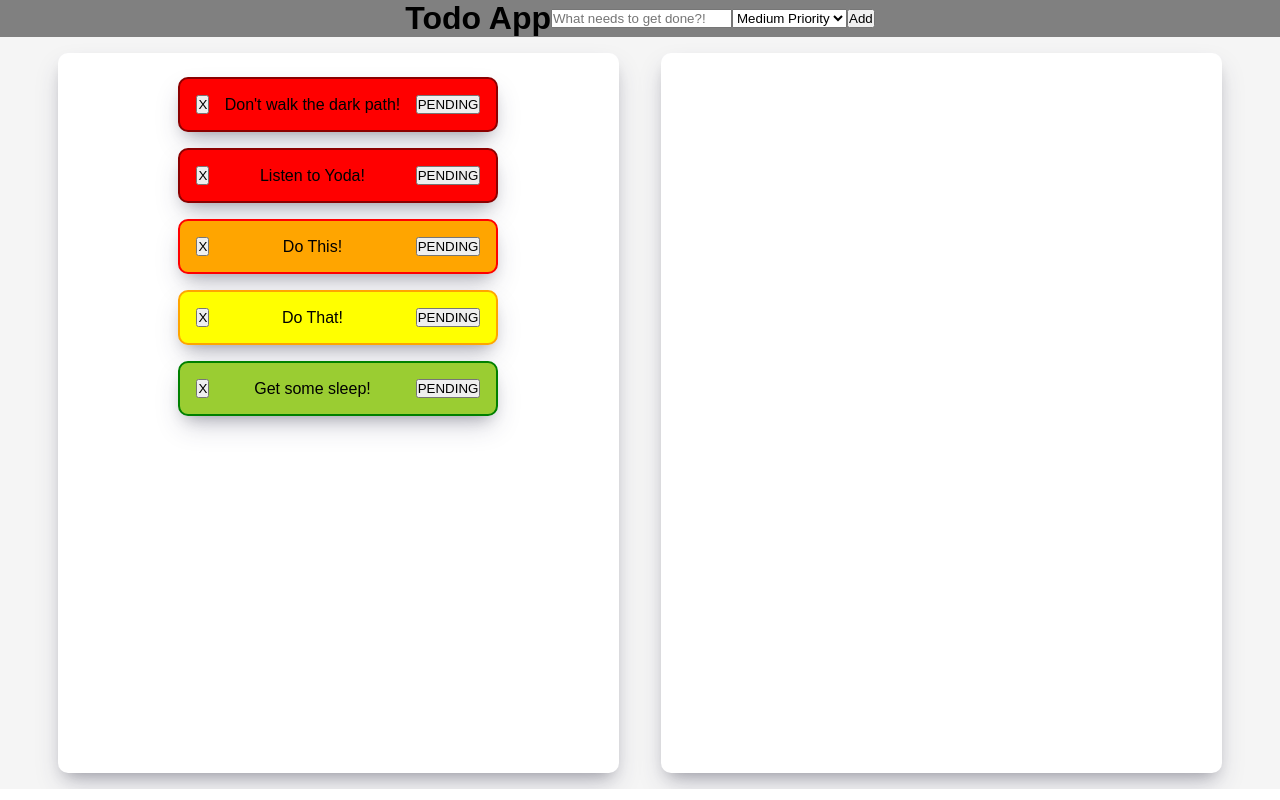
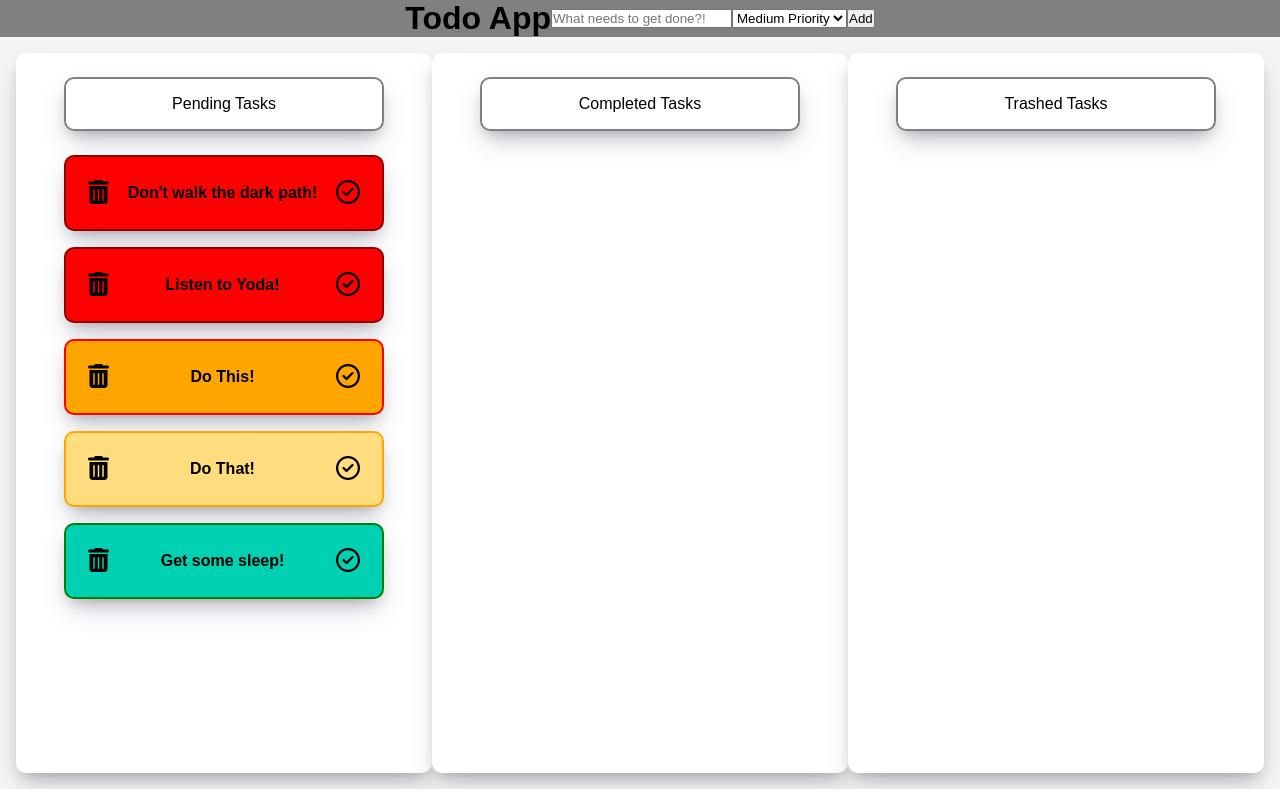
Before and after one commit to mayinx/bello, a React (Create React App) app: page / in a window 1280 px wide. Built offline with nearby package versions, Linux system fonts and the light colour scheme.

Commit message:
Add multiple status-specific todolists

```diff
--- a/public/index.html
+++ b/public/index.html
@@ -9,6 +9,10 @@
       name="description"
       content="Web site created using create-react-app"
     />
+    <script
+      src="https://kit.fontawesome.com/0069c24e64.js"
+      crossorigin="anonymous"
+    ></script>
     <link rel="apple-touch-icon" href="%PUBLIC_URL%/logo192.png" />
     <!--
       manifest.json provides metadata used when your web app is installed on a
--- a/src/App.css
+++ b/src/App.css
@@ -82,7 +82,12 @@
   border: 2px solid gray;
 }
 
-.App main div.TasksTile--pending ul li.TodoListItem {
+.App main div.TasksTile > ul > li.listHeader {
+  background: none;
+  justify-content: center;
+  margin-bottom: 1rem;
+}
+.App main div.TasksTile--pending ul li.listHeader {
 }
 .App main div.TasksTile--pending ul li.TodoListItem.TodoListItem--priority-1 {
   background-color: red;
@@ -93,11 +98,13 @@
   border-color: red;
 }
 .App main div.TasksTile--pending ul li.TodoListItem.TodoListItem--priority-3 {
-  background-color: yellow;
+  background-color: #ffdc7d;
   border-color: orange;
 }
 .App main div.TasksTile--pending ul li.TodoListItem.TodoListItem--priority-4 {
-  background-color: yellowgreen;
+  /* background-color: yellowgreen; */
+  /* background-color: #00c4a7; */
+  background-color: #00d1b2;
   border-color: green;
 }
 
@@ -107,9 +114,59 @@
   display: flex;
   min-height: 90vh;
 }
+
+.App main div.TasksTile ul li .TodoListItem--task-caption {
+  font-weight: bold;
+}
 .App main div.TasksTile--pending ul li.TodoListItem {
   background-color: red;
 }
 .App main div.TasksTile--done ul li.TodoListItem {
-  background-color: gray;
+  /* background-color: gray; */
+  background-color: lightslategray;
+  border-color: #525e6a;
+
+  background-color: lightgray;
+  border-color: #c5c5c5;
 }
+
+.App main div.TasksTile ul li.TodoListItem button {
+  all: unset;
+  padding: 0.25em;
+  /* color: darkolivegreen; */
+  color: black;
+  font-size: 1.5rem;
+  background-color: transparent;
+  /* border-radius: 50%; */
+  /* border: 1px solid gray; */
+}
+
+.App
+  main
+  div.TasksTile--pending
+  ul
+  li.TodoListItem
+  button.toggleTaskStatus:hover
+  i:before {
+  font-family: "Font Awesome 5 Free";
+  font-weight: 900;
+  content: "\f058";
+}
+
+.App main div.TasksTile--pending ul li.TodoListItem button:hover i:before {
+  color: white;
+}
+.App
+  main
+  div.TasksTile--done
+  ul
+  li.TodoListItem
+  button.toggleTaskStatus
+  i:before {
+  font-family: "Font Awesome 5 Free";
+  font-weight: 900;
+  content: "\f0e2";
+}
+.App main div.TasksTile--done ul li.TodoListItem button:hover i:before {
+  color: white;
+}
--- a/src/App.js
+++ b/src/App.js
@@ -4,8 +4,17 @@ import TodoListItem from "./components/TodoListItem.js";
 import { v4 as uuidv4 } from "uuid"; // gives us uniq ids for our tasks
 
 function App() {
-  const TASK_STATUS_PENDING = "PENDING";
+  const TASK_STATUS_PENDING = "PENDING"; // == BACKLOG
+  const TASK_STATUS_ACTIVE = "ACTIVE";
   const TASK_STATUS_DONE = "DONE";
+  const TASK_STATUS_TRASHED = "TRASHED";
+  const TASK_STATUSES = [
+    TASK_STATUS_PENDING,
+    TASK_STATUS_ACTIVE,
+    TASK_STATUS_DONE,
+    TASK_STATUS_TRASHED,
+  ];
+
   const seedTasks = [
     {
       id: uuidv4(),
@@ -13,6 +22,8 @@ function App() {
       status: TASK_STATUS_PENDING,
       priority: 2,
       completedAt: null,
+      trashedAt: null,
+      activatedAt: null,
     },
     {
       id: uuidv4(),
@@ -20,6 +31,8 @@ function App() {
       status: TASK_STATUS_PENDING,
       priority: 3,
       completedAt: null,
+      trashedAt: null,
+      activatedAt: null,
     },
     {
       id: uuidv4(),
@@ -27,6 +40,8 @@ function App() {
       status: TASK_STATUS_PENDING,
       priority: 1,
       completedAt: null,
+      trashedAt: null,
+      activatedAt: null,
     },
     {
       id: uuidv4(),
@@ -34,6 +49,8 @@ function App() {
       status: TASK_STATUS_PENDING,
       priority: 1,
       completedAt: null,
+      trashedAt: null,
+      activatedAt: null,
       createdAt: +new Date(),
     },
     {
@@ -42,36 +59,22 @@ function App() {
       status: TASK_STATUS_PENDING,
       priority: 4,
       completedAt: null,
+      trashedAt: null,
       createdAt: +new Date(),
     },
   ];
   const [tasks, setTasks] = useState(seedTasks);
-  // Rende rour pending and done tasks lists
-  const todoListItemsPending = tasks
+  // Render our pending, done and soft deleted tasks lists
+  const todoListItemsPending = renderTaskItems(TASK_STATUS_PENDING);
+  const todoListItemsActive = renderTaskItems(TASK_STATUS_ACTIVE);
+  const todoListItemsDone = renderTaskItems(TASK_STATUS_DONE);
+  const todoListItemsTrashed = renderTaskItems(TASK_STATUS_TRASHED);
+
+  function renderTaskItems(status) {
+    return (
+      tasks
         .filter((task) => {
-      return task.status !== TASK_STATUS_DONE;
-    })
-    // TODO: Ask Namir: Wtf?! ;-)
-    .sort((a, b) => {
-      return new Date(b.createdAt) - new Date(a.createdAt);
-    })
-    .reverse()
-    .sort((a, b) => {
-      return a.priority - b.priority;
-    })
-    .map((e, i) => {
-      return (
-        <TodoListItem
-          task={e}
-          key={i}
-          onCrossClick={handleTaskCrossClick}
-          onBtnClick={handleTaskBtnClick}
-        />
-      );
-    });
-  const todoListItemsDone = tasks
-    .filter((task) => {
-      return task.status !== TASK_STATUS_PENDING;
+          return task.status === status;
         })
         // TODO: Ask Namir: Wtf?! ;-)
         .sort((a, b) => {
@@ -86,23 +89,41 @@ function App() {
             <TodoListItem
               task={e}
               key={i}
-          onCrossClick={handleTaskCrossClick}
-          onBtnClick={handleTaskBtnClick}
+              onCrossClick={handleTaskTrashClick}
+              onBtnClick={handleTaskStatusToggleClick}
             />
           );
-    });
-
-  // remove the current task
-  function handleTaskCrossClick(currentTask) {
-    setTasks(
-      tasks.filter((task) => {
-        return task.id !== currentTask.id;
         })
     );
   }
 
+  // Just soft delete the current task
+  function handleTaskTrashClick(currentTask) {
+    console.log("handleTaskTrashClick");
+    setTasks(
+      tasks.map((task) => {
+        if (task.id === currentTask.id) {
+          task.status = TASK_STATUS_TRASHED;
+          task.trashedAt = +new Date();
+        }
+
+        return task;
+      })
+    );
+  }
+
+  // TODO:
+  // Remove the current task for good
+  // function handleTaskDeleteClick(currentTask) {
+  //      setTasks(
+  //     tasks.filter((task) => {
+  //       return task.id !== currentTask.id;
+  //     })
+  //   );
+  // }
+
   // toggle the current tasks's status
-  function handleTaskBtnClick(currentTask) {
+  function handleTaskStatusToggleClick(currentTask) {
     setTasks(
       tasks.map((task) => {
         if (task.id === currentTask.id) {
@@ -164,11 +185,23 @@ function App() {
         </form>
       </header>
       <main>
-        <div class="TasksTile TasksTile--pending">
-          <ul>{todoListItemsPending}</ul>
+        <div className="TasksTile TasksTile--pending">
+          <ul>
+            <li className="listHeader">Pending Tasks</li>
+            {todoListItemsPending}
+          </ul>
         </div>
-        <div class="TasksTile TasksTile--done">
-          <ul>{todoListItemsDone}</ul>
+        <div className="TasksTile TasksTile--done">
+          <ul>
+            <li className="listHeader">Completed Tasks</li>
+            {todoListItemsDone}
+          </ul>
+        </div>
+        <div className="TasksTile TasksTile--trashed">
+          <ul>
+            <li className="listHeader">Trashed Tasks</li>
+            {todoListItemsTrashed}
+          </ul>
         </div>
       </main>
     </div>
--- a/src/components/TodoListItem.js
+++ b/src/components/TodoListItem.js
@@ -15,15 +15,16 @@ export default function TodoListItem({ task, onCrossClick, onBtnClick }) {
           onCrossClick(task);
         }}
       >
-        X
+        <i className="fas fa-trash-alt"></i>
       </button>
       <span className="TodoListItem--task-caption">{task.task}</span>
       <button
+        className="toggleTaskStatus"
         onClick={(e) => {
           onBtnClick(task);
         }}
       >
-        {task.status}
+        <i className="far fa-check-circle"></i>
       </button>
     </li>
   );
```
Lines whose indentation alone changed are shown as unchanged.
